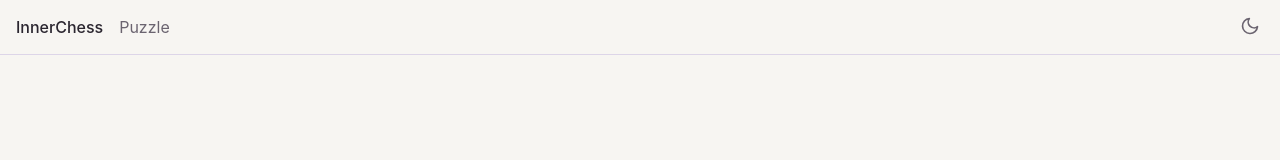
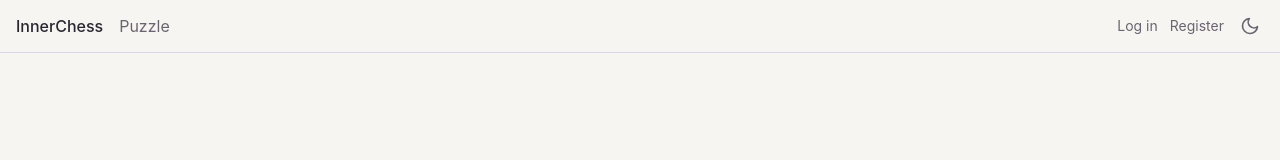
Before and after one commit to ahetru/chess-visualization-trainer, a React (Vite) app in the folder frontend/: page / in a window 1280 px wide. Shown: the top 160 px of the page. Built offline with nearby package versions, Linux system fonts and the light colour scheme; no server answers.

Commit message:
feat(frontend-auth): add auth-aware nav links and logout to Header

```diff
--- a/frontend/src/components/layout/Header.tsx
+++ b/frontend/src/components/layout/Header.tsx
@@ -1,7 +1,16 @@
-import { Link } from 'react-router'
+import { Link, useNavigate } from 'react-router'
+import { useAuth } from '../../features/auth/context/AuthContext'
 import { ThemeToggle } from './ThemeToggle'
 
 export function Header() {
+    const { isAuthenticated, logout } = useAuth()
+    const navigate = useNavigate()
+
+    function handleLogout() {
+        logout()
+        navigate('/', { replace: true })
+    }
+
     return (
         <header className="border-b border-edge">
             <nav className="flex items-center gap-4 px-4 py-3">
@@ -11,7 +20,25 @@ export function Header() {
                 <Link to="/puzzle" className="text-dim hover:text-ink transition-colors">
                     Puzzle
                 </Link>
-                <div className="ml-auto">
+
+                <div className="ml-auto flex items-center gap-3">
+                    {isAuthenticated ? (
+                        <button
+                            onClick={handleLogout}
+                            className="text-sm text-dim hover:text-ink transition-colors"
+                        >
+                            Log out
+                        </button>
+                    ) : (
+                        <>
+                            <Link to="/login" className="text-sm text-dim hover:text-ink transition-colors">
+                                Log in
+                            </Link>
+                            <Link to="/register" className="text-sm text-dim hover:text-ink transition-colors">
+                                Register
+                            </Link>
+                        </>
+                    )}
                     <ThemeToggle />
                 </div>
             </nav>
```
Also changed, not shown: 1 other file (tests, documents, lock files or other folders).
